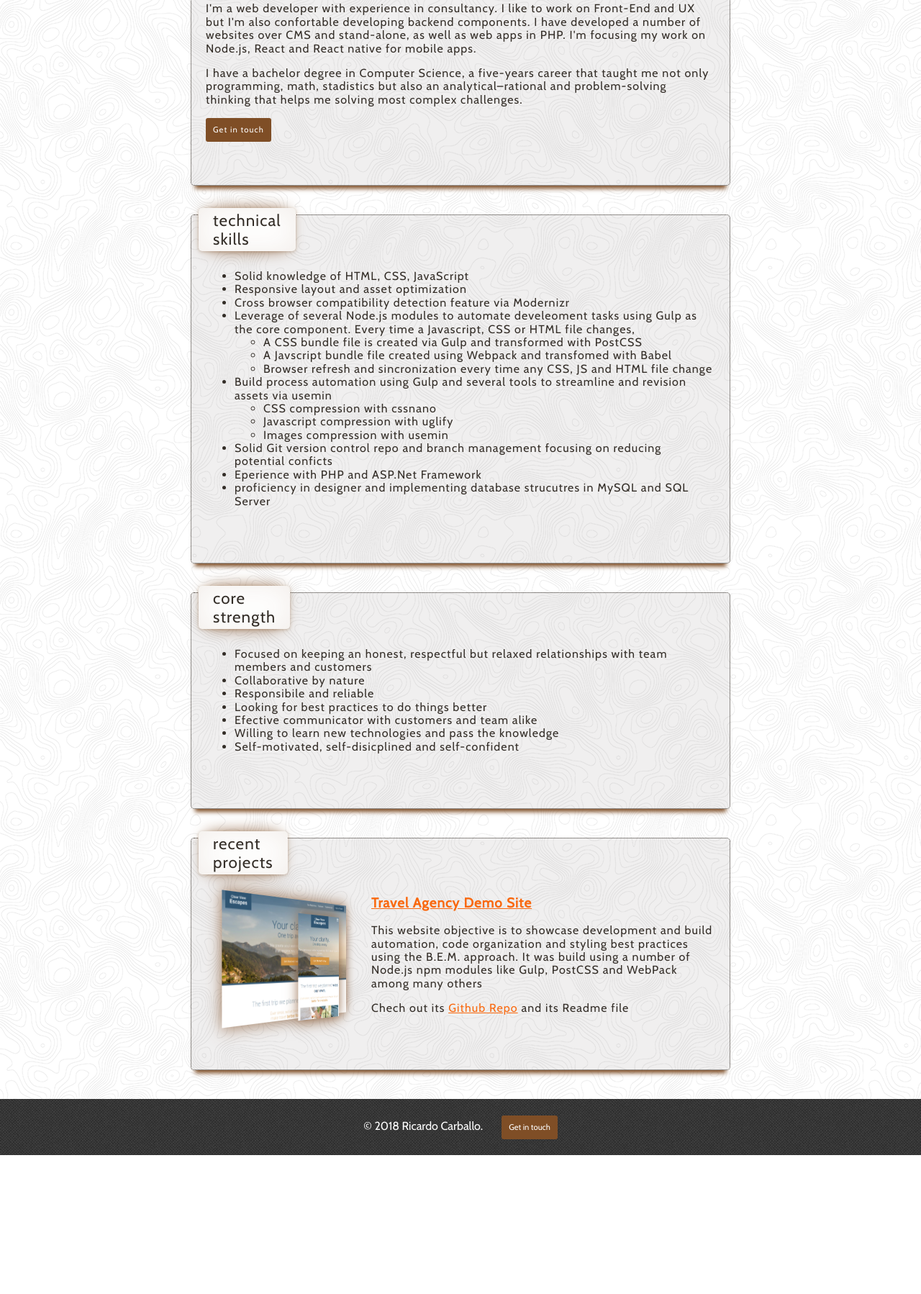
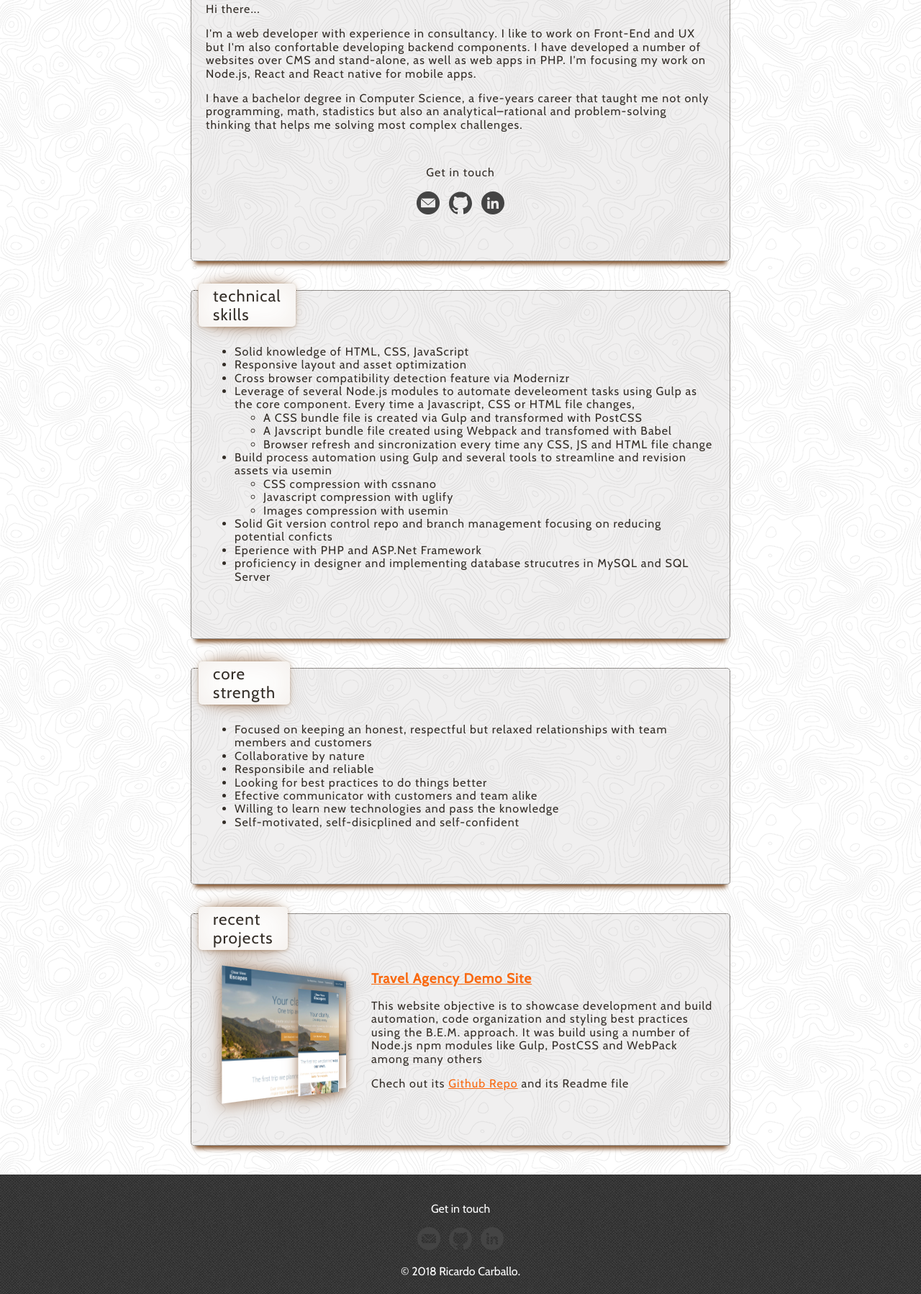
Before and after one commit to riccar/ricardocarballo.com, a website: page app/index.html in a window 1280 px wide. Shown: the part 213-2011 px from the top of the page at 72% size. Before the commit the page ends 1818 px from the top, so only its background shows below. Drawn offline with nearby package versions, Linux system fonts and the light colour scheme; files that its build step writes are made by us from their sources.

Commit message:
Working on contact icons

```diff
--- a/app/assets/scripts/modules/StickyHeader.js
+++ b/app/assets/scripts/modules/StickyHeader.js
@@ -100,7 +100,7 @@ class StickyHeader {
 
                 },
                 //Make the highlight to happen -x% before the section reaches the top of the viewport
-                offset: "-40%"
+                offset: "-20%"
             });
         });
     }
--- a/app/assets/styles/modules/_anchor.css
+++ b/app/assets/styles/modules/_anchor.css
@@ -17,6 +17,9 @@ highlited properly when scrolling up and down.*/
     top: -105px;
     visibility: hidden;
 
+    @mixin atLarge {
+      top: -140px;
+    }
 
   }
 }
--- a/app/assets/styles/modules/_footer.css
+++ b/app/assets/styles/modules/_footer.css
@@ -10,16 +10,10 @@
 
   /*Braking button in next line for medium size screens*/
   &__text {
-    display: block;
-    margin-bottom: 1rem;
-    font-weight: 300;
 
-    @mixin atMedium {
-      /*Display text and button on the same line*/
-      display: inline;
-      margin-bottom: 0;
-      margin-right: 1.4rem;
-    }
+    margin: 0 12px;
+
+
   }
 
 }
--- /dev/null
+++ b/app/assets/styles/modules/_get-in-touch.css
@@ -0,0 +1,18 @@
+.get-in-touch {
+
+    text-align: center;
+    padding-top: 1rem;
+    margin: 0;
+
+    a {
+      margin: 0 4px;
+    }
+
+
+
+    &__email-icon {
+        width: 32px;
+
+    }
+
+}
--- a/app/assets/styles/modules/_section.css
+++ b/app/assets/styles/modules/_section.css
@@ -57,6 +57,10 @@
 
   &--about {
     margin-top: 105px;
+
+    @mixin atLarge {
+      margin-top: 140px;
+    }
     /*background-color: rgba($aboutBgColour, .4);*/
   }
 
--- a/app/assets/styles/styles.css
+++ b/app/assets/styles/styles.css
@@ -10,3 +10,4 @@
 @import "modules/_anchor";
 @import "modules/_project";
 @import "modules/_footer";
+@import "modules/_get-in-touch";
--- a/app/index.html
+++ b/app/index.html
@@ -6,9 +6,10 @@
   <meta http-equiv="X-UA-Compatible" content="ie=edge">
   <meta name="keywords" content="Web Developer, Front-End Developer, NodeJS, Javascript">
   <meta name="description" content="Ricardo Carballo Web Developer">
+  <link rel="shortcut icon" type="image/ico" href="favicon.ico" />
   <link href="https://fonts.googleapis.com/css?family=Cabin" rel="stylesheet">
   <link rel="stylesheet" href="temp/styles/styles.css">
-  <title>Ricardo Carballo</title>
+  <title>Ricardo Carballo | Web Developer</title>
   <script src="./temp/scripts/Vendor.js"></script>
 </head>
 <body>
@@ -57,7 +58,12 @@
       an analytical–rational and problem-solving thinking that helps me solving
       most complex challenges.
     </p>
-    <div class="btn">Get in touch</div>
+    <div class="get-in-touch">
+      <p>Get in touch</p>
+      <a href="mailto:ricardocarballo@gmail.com"><img class="get-in-touch__email-icon" src="assets/images/email-grey-t.png"></a>
+      <a href="https://github.com/riccar"><img src="assets/images/social-1_logo-github.svg"></a>
+      <a href="https://www.linkedin.com/in/ricardo-carballo-amat-98853197"><img src="assets/images/social-1_round-linkedin.svg"></a>
+    </div>
   </div>
   <span class="anchor" id="skills" data-matching-link="#skills-link"></span>
   <div class="section section--skills" >
@@ -114,9 +120,14 @@
     </div>
     <footer class="site-footer">
 
-      <p><span class="site-footer__text">&copy; 2018 Ricardo Carballo. </span>
-        <a href="#" class="btn">Get in touch</a></p>
+      <div class="get-in-touch">
+        <p>Get in touch</p>
+        <a href="mailto:ricardocarballo@gmail.com"><img class="get-in-touch__email-icon" src="assets/images/email-grey-t.png"></a>
+        <a href="https://github.com/riccar"><img src="assets/images/social-1_logo-github.svg"></a>
+        <a href="https://www.linkedin.com/in/ricardo-carballo-amat-98853197"><img src="assets/images/social-1_round-linkedin.svg"></a>
 
+      </div>
+        <p><span class="site-footer__text">&copy; 2018 Ricardo Carballo. </span></p>
     </footer>
   <script src="/temp/scripts/App.js"></script>
 </body>
--- a/app/temp/styles/styles.css
+++ b/app/temp/styles/styles.css
@@ -530,6 +530,14 @@ set to be float so the container knows what's its current height*/
     font-size: 1.2rem;
   }
 
+@media (min-width: 1024px) {
+
+.site-header__title {
+      font-size: 2rem;
+      padding-left: 35px
+  }
+  }
+
 .site-header__subtitle {
     /*Remove text bold*/
     font-weight: 100;
@@ -540,9 +548,17 @@ set to be float so the container knows what's its current height*/
     font-size: .7rem;
   }
 
+@media (min-width: 1024px) {
+
+.site-header__subtitle {
+      font-size: 1rem;
+      padding-left: 35px
+  }
+  }
+
 .site-header__line-decorator {
     height: 3px;
-    width: 200px;
+    width: 80%;
     margin-left: 5px;
     margin-bottom: 2px;
     border-radius: 20px;
@@ -556,6 +572,14 @@ set to be float so the container knows what's its current height*/
             animation-fill-mode: forwards;
     -webkit-transform-origin: left;
             transform-origin: left;
+  }
+
+@media (min-width: 1024px) {
+
+.site-header__line-decorator {
+      height: 4px;
+      width: 80%
+  }
   }
 
 /*Start Animation */
@@ -807,6 +831,13 @@ set to be float so the container knows what's its current height*/
     /*background-color: rgba($aboutBgColour, .4);*/
   }
 
+@media (min-width: 1024px) {
+
+.section--about {
+      margin-top: 140px
+  }
+  }
+
 .section--skills {
     /*background-color: rgba($skillsBgColour, .6);*/
   }
@@ -875,7 +906,14 @@ highlited properly when scrolling up and down.*/
     top: -105px;
     visibility: hidden;
 
+  }
 
+@media (min-width: 1024px) {
+
+.anchor--about {
+      top: -140px
+
+  }
   }
 
 .project {
@@ -949,17 +987,25 @@ highlited properly when scrolling up and down.*/
 /*Braking button in next line for medium size screens*/
 
 .site-footer__text {
-    display: block;
-    margin-bottom: 1rem;
-    font-weight: 300;
+
+    margin: 0 12px;
+
+
   }
 
-@media (min-width: 800px) {
+.get-in-touch {
 
-.site-footer__text {
-      /*Display text and button on the same line*/
-      display: inline;
-      margin-bottom: 0;
-      margin-right: 1.4rem
-  }
-  }
+    text-align: center;
+    padding-top: 1rem;
+    margin: 0;
+
+}
+
+.get-in-touch a {
+      margin: 0 4px;
+    }
+
+.get-in-touch__email-icon {
+        width: 32px;
+
+    }
```
Also changed, not shown: app/assets/styles/modules/_site-header.css (+17 -1 lines), app/assets/images/email-grey-t.png (added), app/assets/images/email-grey.png (added), app/assets/images/email.png (added), app/assets/images/social-1_logo-github.svg (added), app/assets/images/social-1_round-linkedin.svg (added), app/favicon.ico (added), app/temp/scripts/App.js.
